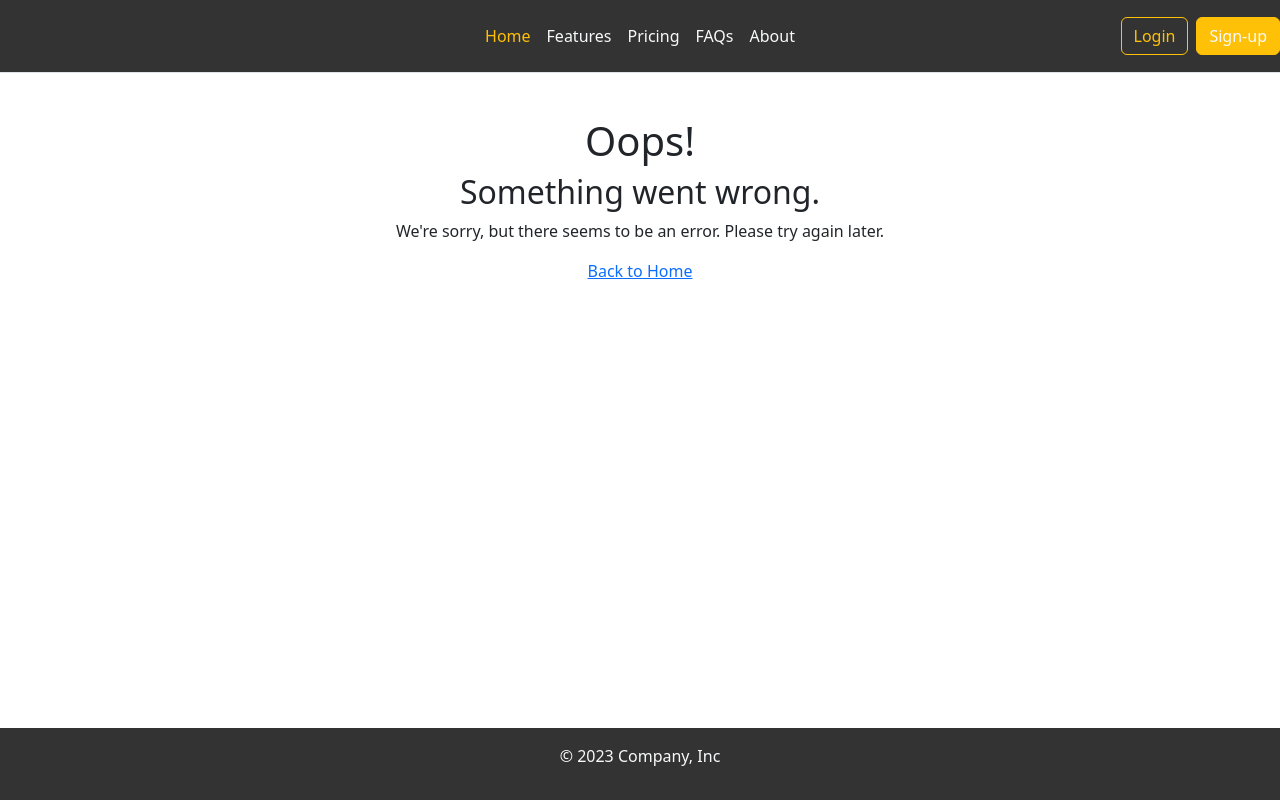
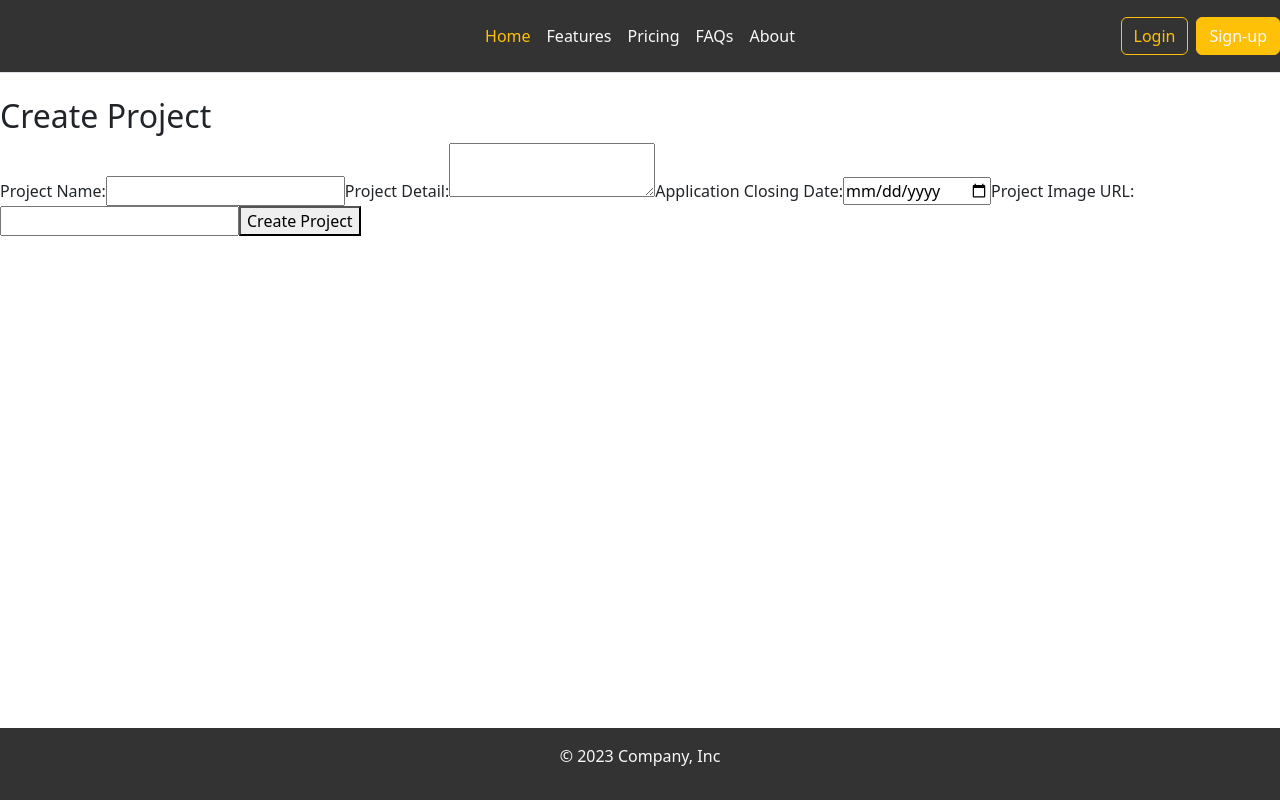
Before and after one commit to Saharat-GH/Register_App-master, a React (Vite) app: page /hr/createproject in a window 1280 px wide. Built offline with nearby package versions, Linux system fonts and the light colour scheme.

Commit message:
add HRCreateProject path to main.jsx

```diff
--- a/src/main.jsx
+++ b/src/main.jsx
@@ -8,6 +8,7 @@ import Login from './login';
 import SignUp from './routes/signup';
 import '../StyleComponent/index.css';
 import ErrorPage from './routes/errorPage';
+import HRCreateProject from './routes/HRCreateProject';
 
 const router = createBrowserRouter([
   {
@@ -15,6 +16,11 @@ const router = createBrowserRouter([
     element: <SignUp/>,
     errorElement: <ErrorPage />,
   },
+  {
+    path: "/hr/createproject",
+    element: <HRCreateProject />,
+    errorElement: <ErrorPage />,
+  }
 ]);
 
 ReactDOM.createRoot(document.getElementById('root')).render(
--- a/src/routes/HRCreateProject.jsx
+++ b/src/routes/HRCreateProject.jsx
@@ -1,13 +1,79 @@
+import React, { useState } from 'react';
 import NavBar from "../component/navBar";
 import Footer from "../component/footer";
 
-function HRCreatePorject() {
+function HRCreateProject() {
+  // State for form fields
+  const [projectName, setProjectName] = useState('');
+  const [projectDetail, setProjectDetail] = useState('');
+  const [closingDate, setClosingDate] = useState('');
+  const [projectImage, setProjectImage] = useState('');
+
+  // Function to handle form submission
+  const handleSubmit = (e) => {
+    e.preventDefault();
+
+    // Perform actions with form data (e.g., submit to server)
+    // ...
+
+    // Reset form fields after submission
+    setProjectName('');
+    setProjectDetail('');
+    setClosingDate('');
+    setProjectImage('');
+  };
+
   return (
     <div className="Body">
       <NavBar />
+      <div className="createBox">
+        <h2>Create Project</h2>
+        <form onSubmit={handleSubmit}>
+          {/* Project Name */}
+          <label htmlFor="projectName">Project Name:</label>
+          <input
+            type="text"
+            id="projectName"
+            value={projectName}
+            onChange={(e) => setProjectName(e.target.value)}
+            required
+          />
 
+          {/* Project Detail */}
+          <label htmlFor="projectDetail">Project Detail:</label>
+          <textarea
+            id="projectDetail"
+            value={projectDetail}
+            onChange={(e) => setProjectDetail(e.target.value)}
+            required
+          ></textarea>
+
+          {/* Application Closing Date */}
+          <label htmlFor="closingDate">Application Closing Date:</label>
+          <input
+            type="date"
+            id="closingDate"
+            value={closingDate}
+            onChange={(e) => setClosingDate(e.target.value)}
+            required
+          />
+
+          {/* Project Image */}
+          <label htmlFor="projectImage">Project Image URL:</label>
+          <input
+            type="text"
+            id="projectImage"
+            value={projectImage}
+            onChange={(e) => setProjectImage(e.target.value)}
+          />
+
+          {/* Submit Button */}
+          <button type="submit">Create Project</button>
+        </form>
+      </div>
       <Footer />
     </div>
   );
 }
-export default HRCreatePorject;
+
+export default HRCreateProject;
```
